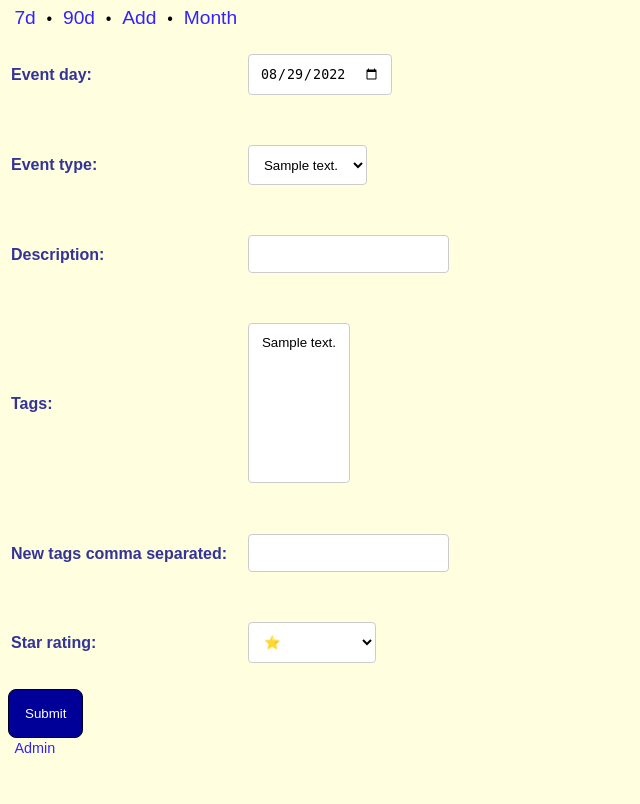
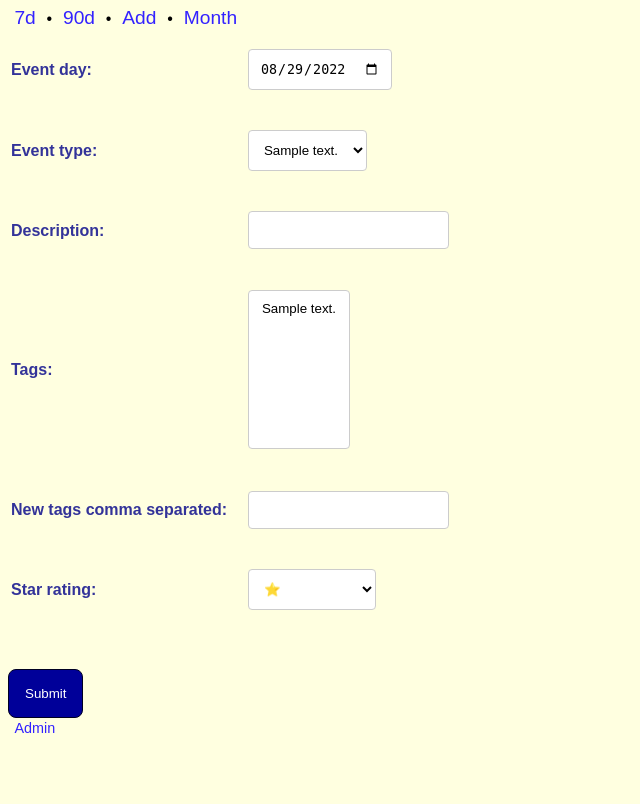
Before and after one commit to heitorchang/gratitude, a Django app: page /add in a window 1280 px wide. Shown: the whole page, without its empty margins (0-640 px from the left). After the commit the page ends 733 px from the top, so only its background shows below. Run offline with Django 4.2, Linux system fonts and the light colour scheme; tables that the repository leaves empty hold one stand-in row (values such as "Sample post").

Commit message:
style form

```diff
--- a/events/static/events/css/style.css
+++ b/events/static/events/css/style.css
@@ -51,7 +51,7 @@ li.tags {
 }
 
 table.event-form td {
-    padding: 1.5em 0.2em;
+    padding: 1.2rem 0.2em;
 }
 
 table.event-form input {
--- a/events/templates/events/add_form.html
+++ b/events/templates/events/add_form.html
@@ -7,6 +7,7 @@
     <table class="event-form">
       {{ form.as_table }}
     </table>
+    <br><br>
     <input type="submit">
   </form>
 </body>
```
